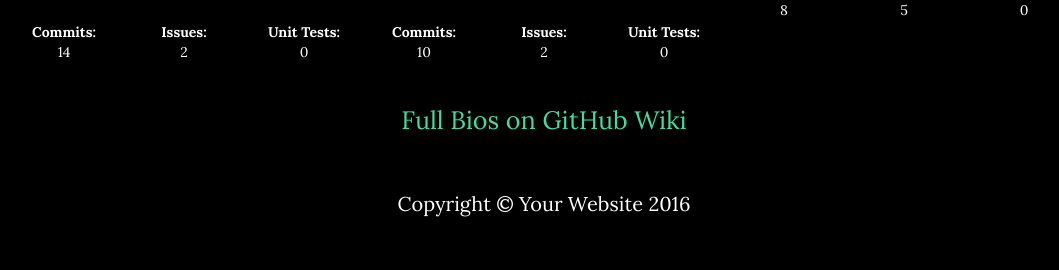
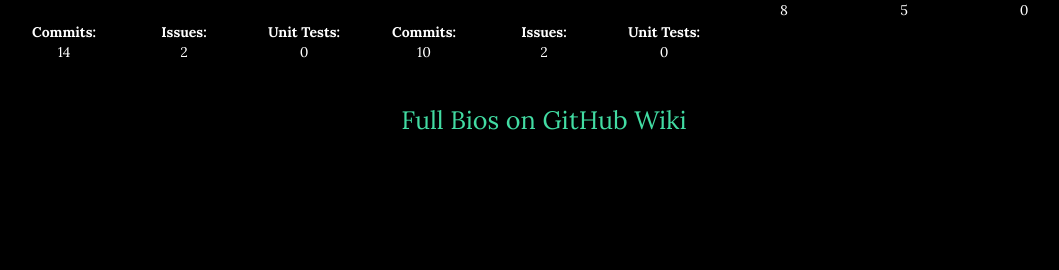
Before and after one commit to cs373gc-fall-2016/GallerSwe, a Flask app: page /about in a window 1280 px wide. Shown: the part 1249-1519 px from the top of the page, without its empty margins (96-1155 px from the left). After the commit the page ends 1379 px from the top, so only its background shows below. Run offline with Flask 2, Linux system fonts and the light colour scheme; some libraries are stand-ins or nearby versions.

Commit message:
got rid of footer in base

```diff
--- a/app/templates/base.html
+++ b/app/templates/base.html
@@ -72,16 +72,9 @@
         <!-- /.container -->
     </nav>
 
-        {% block content %}
-          if you see this, something is wrong!
-        {% endblock content %}
-
-    <!-- Footer -->
-    <footer>
-        <div class="container text-center">
-            <p>Copyright &copy; Your Website 2016</p>
-        </div>
-    </footer>
+    {% block content %}
+      if you see this, something is wrong!
+    {% endblock content %}
 
     <!-- jQuery -->
     <script src="js/jquery-3.1.1.min.js"></script>
```
